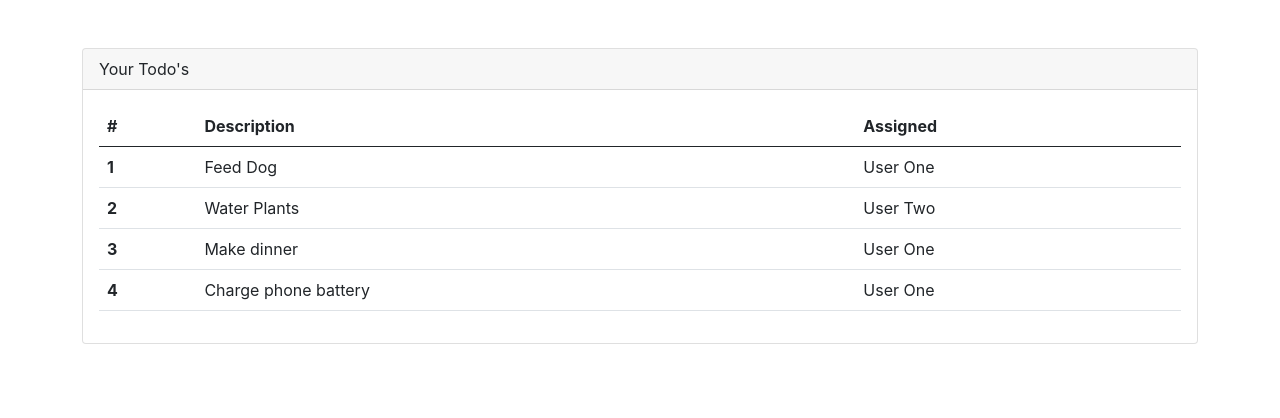
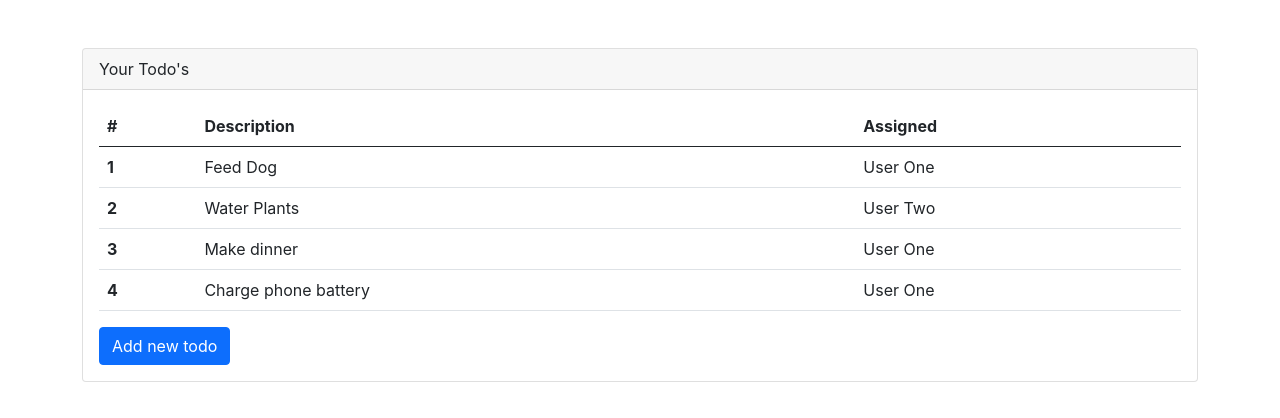
Before and after one commit to TheInfinity007/todo-react, a React (Create React App) app: page / in a window 1280 px wide. Shown: the top 418 px of the page. Built offline with nearby package versions, Linux system fonts and the light colour scheme.

Commit message:
Add onClick listener on AddTodoBtn

```diff
--- a/src/App.js
+++ b/src/App.js
@@ -21,12 +21,25 @@
         },
     ];
 
+	const addTodo = () => {
+		if(todos.length >  0){
+			const newTodo = {
+				rowNumber: todos.length + 1,
+				rowDescription: 'New Todo',
+				rowAssigned: 'User Three'
+			}
+			todos.push(newTodo);
+		}
+		console.log(todos);
+	}
+
     return (
         <div className="mt-5 container">
             <div className="card">
                 <div className="card-header">Your Todo's</div>
                 <div className="card-body">
                     <TodoTable todos={todos} />
+					<button className='btn btn-primary' onClick={addTodo}>Add new todo</button>
                 </div>
             </div>
         </div>
```
